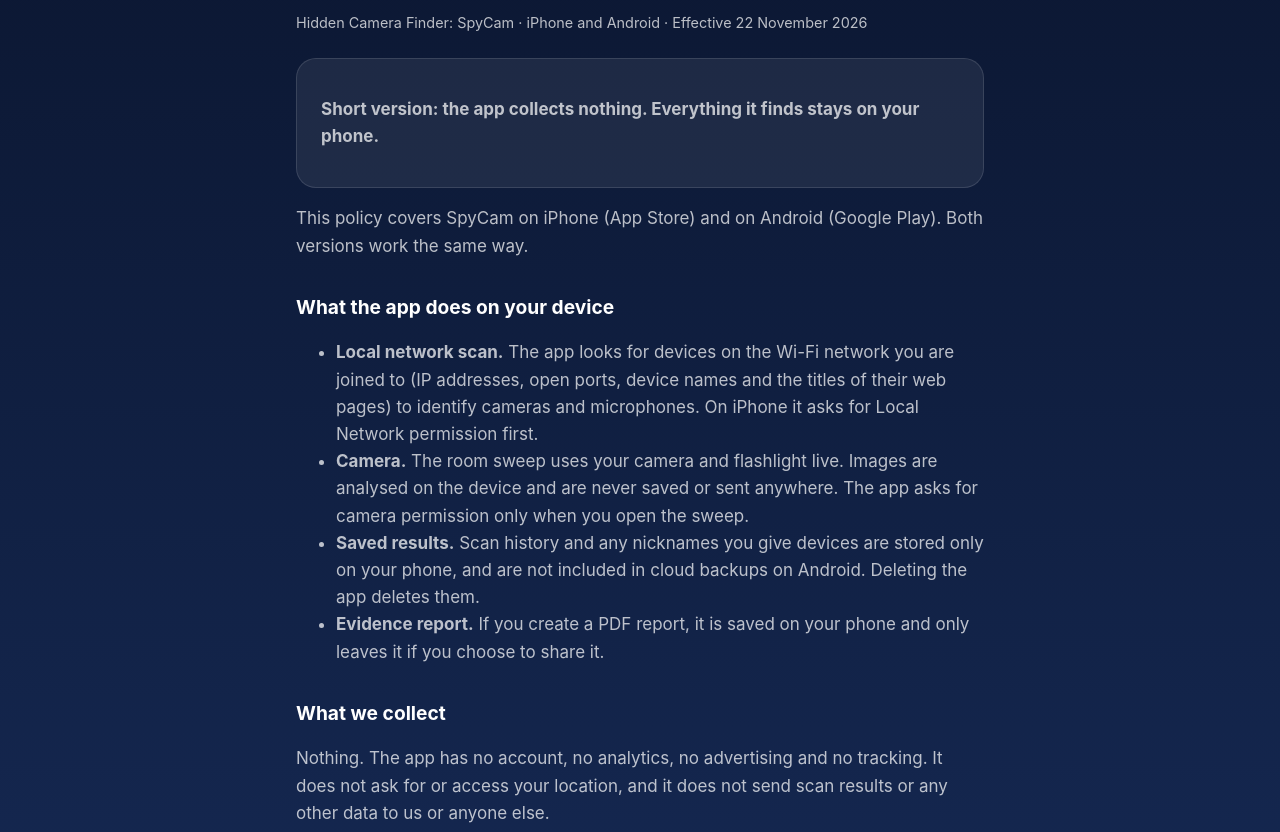
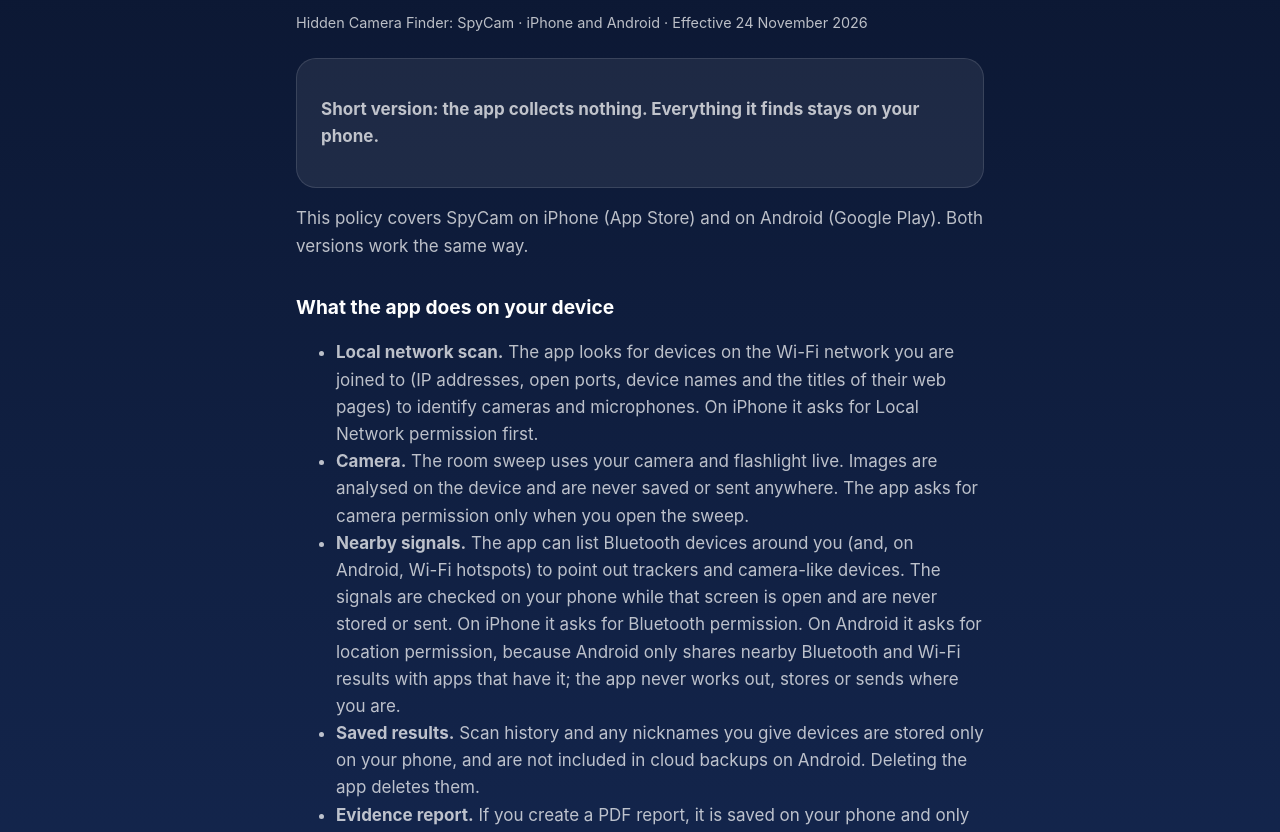
Before and after one commit to pgm-norbert/spycam-detector-site, a plain HTML site: page privacy.html in a window 1280 px wide. Shown: the part 149-981 px from the top of the page. Drawn offline with Linux system fonts and the light colour scheme.

Commit message:
privacy: Nearby signals (Bluetooth on iPhone, location permission on Android, nothing stored or sent)
Co-Authored-By: Claude Opus 5.5 <noreply@anthropic.com>

```diff
--- a/privacy.html
+++ b/privacy.html
@@ -1,14 +1,15 @@
 <!doctype html><html lang="en"><head><meta charset="utf-8"><meta name="viewport" content="width=device-width,initial-scale=1"><title>Privacy Policy</title><link rel="stylesheet" href="style.css"></head>
 <body><main><nav><a href="./">Home</a><a href="support.html">Support</a><a href="privacy.html">Privacy</a></nav>
-<h1>Privacy Policy</h1><p class="small">Hidden Camera Finder: SpyCam · iPhone and Android · Effective 22 November 2026</p>
+<h1>Privacy Policy</h1><p class="small">Hidden Camera Finder: SpyCam · iPhone and Android · Effective 24 November 2026</p>
 <div class="card"><p><strong>Short version: the app collects nothing. Everything it finds stays on your phone.</strong></p></div>
 <p>This policy covers SpyCam on iPhone (App Store) and on Android (Google Play). Both versions work the same way.</p>
 <h2>What the app does on your device</h2>
 <ul><li><strong>Local network scan.</strong> The app looks for devices on the Wi-Fi network you are joined to (IP addresses, open ports, device names and the titles of their web pages) to identify cameras and microphones. On iPhone it asks for Local Network permission first.</li>
 <li><strong>Camera.</strong> The room sweep uses your camera and flashlight live. Images are analysed on the device and are never saved or sent anywhere. The app asks for camera permission only when you open the sweep.</li>
+<li><strong>Nearby signals.</strong> The app can list Bluetooth devices around you (and, on Android, Wi-Fi hotspots) to point out trackers and camera-like devices. The signals are checked on your phone while that screen is open and are never stored or sent. On iPhone it asks for Bluetooth permission. On Android it asks for location permission, because Android only shares nearby Bluetooth and Wi-Fi results with apps that have it; the app never works out, stores or sends where you are.</li>
 <li><strong>Saved results.</strong> Scan history and any nicknames you give devices are stored only on your phone, and are not included in cloud backups on Android. Deleting the app deletes them.</li>
 <li><strong>Evidence report.</strong> If you create a PDF report, it is saved on your phone and only leaves it if you choose to share it.</li></ul>
-<h2>What we collect</h2><p>Nothing. The app has no account, no analytics, no advertising and no tracking. It does not ask for or access your location, and it does not send scan results or any other data to us or anyone else.</p>
+<h2>What we collect</h2><p>Nothing. The app has no account, no analytics, no advertising and no tracking. It never works out, stores or sends your location (see Nearby signals above), and it does not send scan results or any other data to us or anyone else.</p>
 <h2>Purchases</h2><p>SpyCam Pro is a one-time in-app purchase handled entirely by Apple (App Store) or Google (Google Play). We never see your payment details. The app only asks the store whether Pro has been bought on your account. Apple's and Google's own privacy policies cover the purchase.</p>
 <h2>Your rights and deleting data</h2><p>Because we hold no data about you, there is nothing for us to access, correct or delete. To remove everything the app stored, delete the app (or on Android, use Settings → Apps → SpyCam → Storage → Clear storage).</p>
 <h2>Children</h2><p>The app does not collect personal information from anyone, including children.</p>
```
